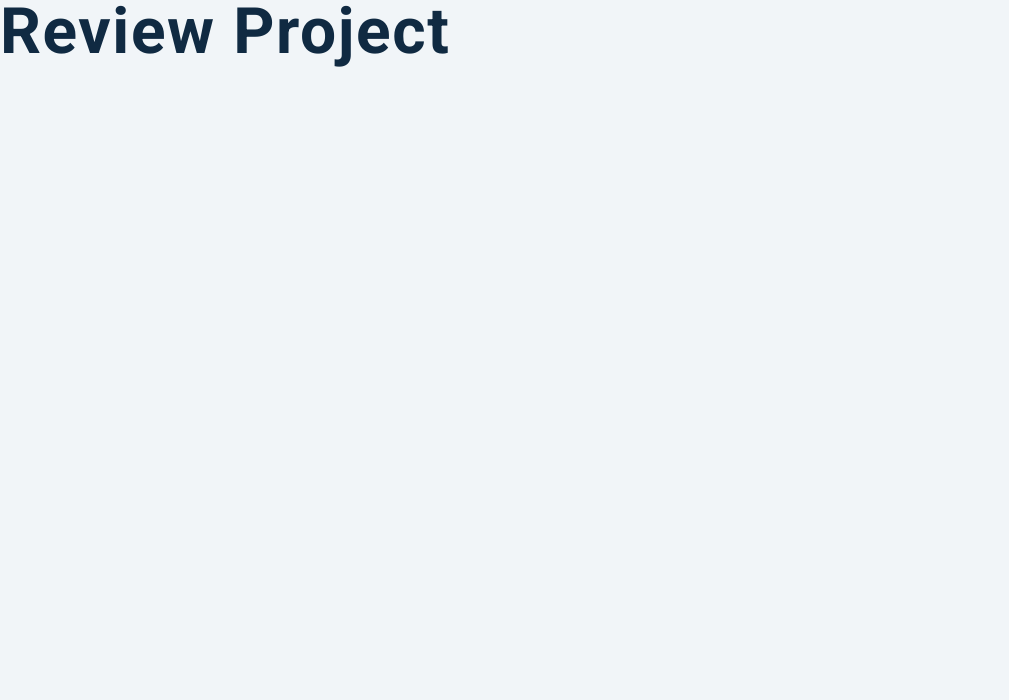
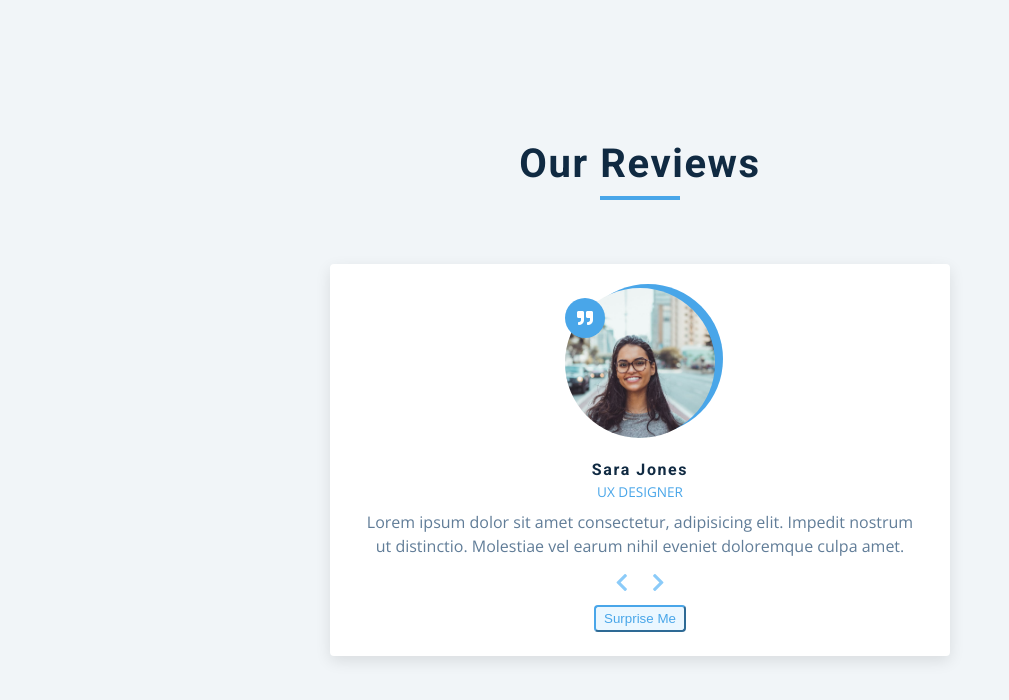
Before and after one commit to johnbdot/practice, a plain HTML site: page review/index.html in a window 1280 px wide. Shown: the whole page, without its empty margins (0-1009 px from the left). Drawn offline with nearby package versions, Linux system fonts and the light colour scheme.

Commit message:
added elements

```diff
--- a/review/index.html
+++ b/review/index.html
@@ -14,7 +14,39 @@
     <link rel="stylesheet" href="styles.css" />
   </head>
   <body>
-    <h1>review project</h1>
+    <main>
+      <section class="container">
+        <!-- title -->
+        <div class="title">
+          <h2>our reviews</h2>
+          <div class="underline">
+
+          </div>
+        </div>
+        <!-- review -->
+        <article class="review">
+          <div class="img-container">
+            <img src="./person-1.jpeg" id="person-img" alt="">
+          </div>
+          <h4 id="author">sara jones</h4>
+          <p id="job">ux designer</p>
+          <p id="info">
+            Lorem ipsum dolor sit amet consectetur, adipisicing elit. Impedit nostrum ut distinctio. Molestiae vel earum nihil eveniet doloremque culpa amet.
+          </p>
+          <!-- prev next buttons -->
+          <div class="button-container">
+            <button class="prev-btn">
+              <i class="fas fa-chevron-left"></i>
+            </button>
+            <button class="prev-btn">
+              <i class="fas fa-chevron-right"></i>
+            </button>
+          </div>
+          <!-- random button -->
+          <button class="random-btn">surprise me</button>
+        </article>
+      </section>
+    </main>
     <!-- javascript -->
     <script src="app.js"></script>
   </body>
```
